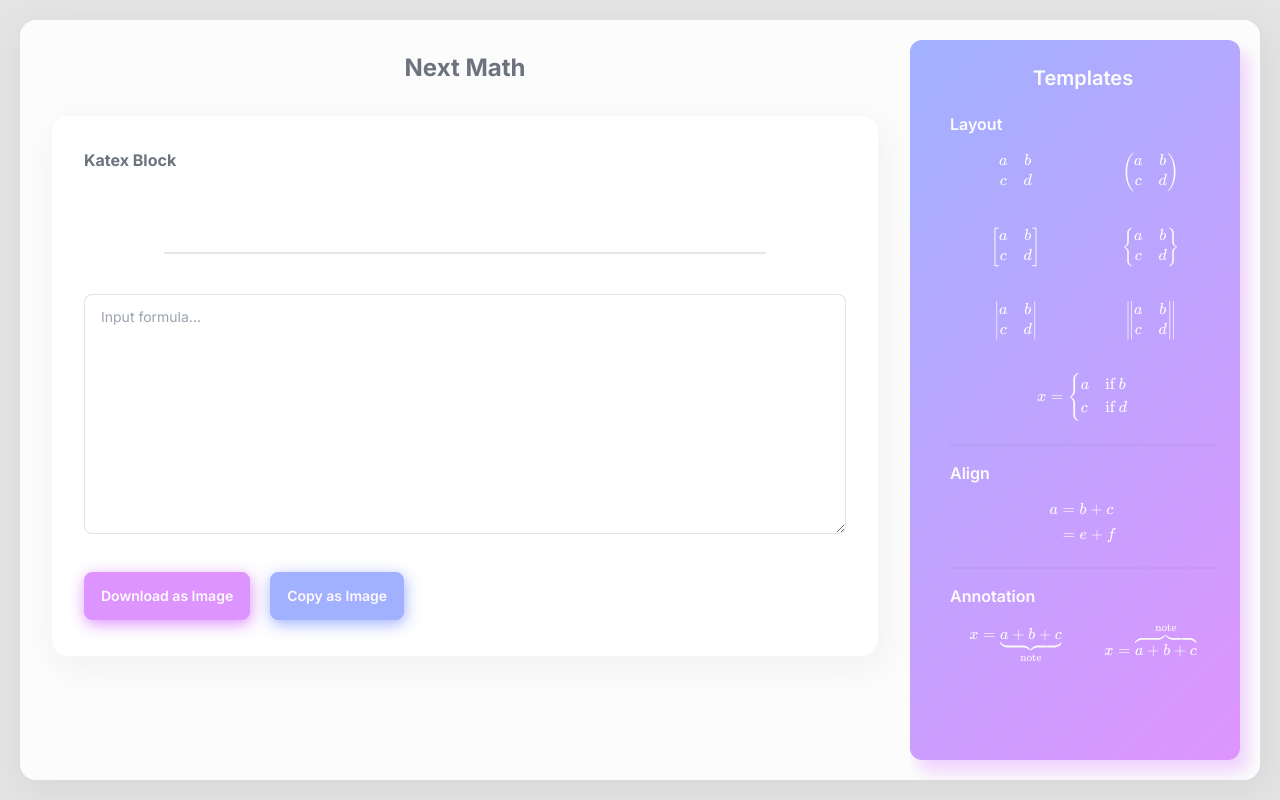
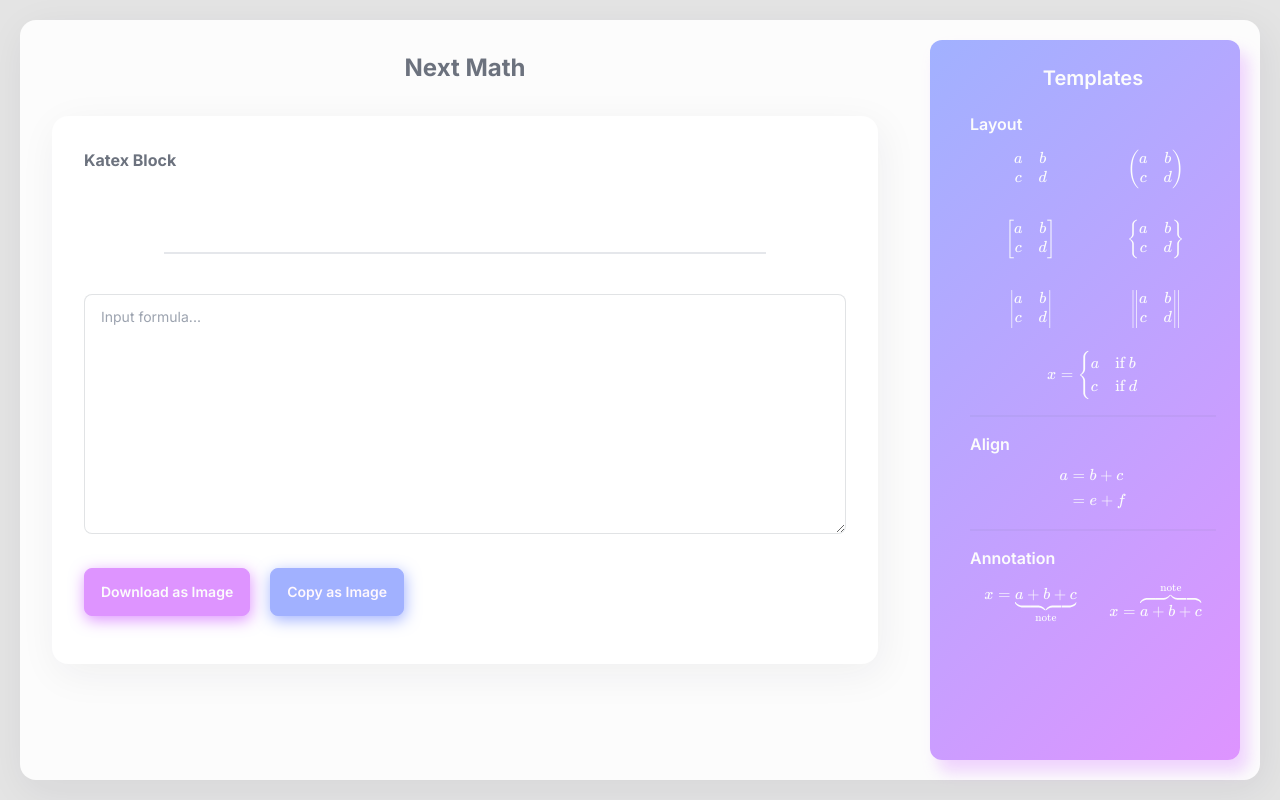
Before and after one commit to tf63/next-katex-exp, a Next.js app: page / in a window 1280 px wide. Built offline with nearby package versions, Linux system fonts and the light colour scheme.

Commit message:
[feat] adjust layout

```diff
--- a/app/(main)/layout.tsx
+++ b/app/(main)/layout.tsx
@@ -4,7 +4,7 @@ const MainLayout = ({ children }: { children: React.ReactNode }) => {
     return (
         <div className="h-full rounded-2xl bg-base-200 text-opacity-65 shadow-lg">
             <main className="h-full overflow-scroll rounded-lg  p-8 md:mr-[350px]">{children}</main>
-            <div className="fixed right-[1.25rem] top-[1.25rem] z-30 hidden w-[350px] overflow-scroll p-5 pl-0 h-sidebar md:flex">
+            <div className="fixed right-[1.25rem] top-[1.25rem] z-30 hidden w-[350px] p-5 h-sidebar md:flex">
                 <NavSidebar />
             </div>
         </div>
--- a/app/(main)/page.tsx
+++ b/app/(main)/page.tsx
@@ -9,11 +9,9 @@ export default function Home() {
                 <h1 className="w-fit text-2xl font-bold">Next Math</h1>
             </div>
 
-            <div className="card my-8 bg-base-100 p-8 pb-4 shadow-md">
+            <div className="card my-8 bg-base-100 p-8 pb-12 shadow-md">
                 <p className="font-bold">Katex Block</p>
-                <div className="my-5 w-full">
-                    <FormulaInput inline={false} />
-                </div>
+                <FormulaInput inline={false} />
             </div>
         </div>
     )
--- a/components/formula-input/formula-input.tsx
+++ b/components/formula-input/formula-input.tsx
@@ -23,14 +23,14 @@ export const FormulaInput = ({ inline }: FormulaInputProps) => {
 
     return (
         <div className="w-full">
-            <div className="mx-20 border-b-2 pb-1">
+            <div className="mx-20 border-b-2 py-2">
                 <Formula ref={elementRef} formula={formula} inline={inline} />
             </div>
             <textarea
                 value={formula}
                 onChange={onChange}
                 spellCheck={false}
-                className="textarea textarea-bordered mb-8 mt-10 h-60 w-full"
+                className="textarea textarea-bordered mb-7 mt-10 h-60 w-full"
                 placeholder="Input formula..."
             />
 
--- a/components/formula/formula.tsx
+++ b/components/formula/formula.tsx
@@ -24,9 +24,9 @@ const FormulaContent = ({ formula, inline }: FormulaProps, ref: Ref<HTMLDivEleme
     }, [formula, inline])
 
     return (
-        <div className="mx-auto flex items-center justify-center">
-            <div ref={ref} className="h-fit min-h-14 w-fit">
-                <span ref={formulaRef} className="my-auto inline-block" />
+        <div className="flex justify-center">
+            <div ref={ref} className="flex h-fit min-h-16 w-fit items-center">
+                <span ref={formulaRef} className="[&>span]:m-0" />
             </div>
         </div>
     )
```
